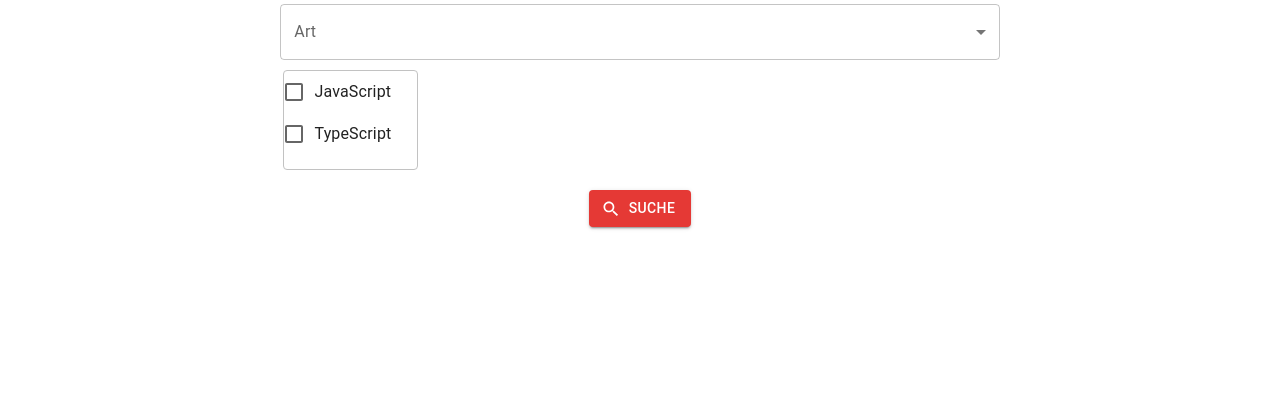
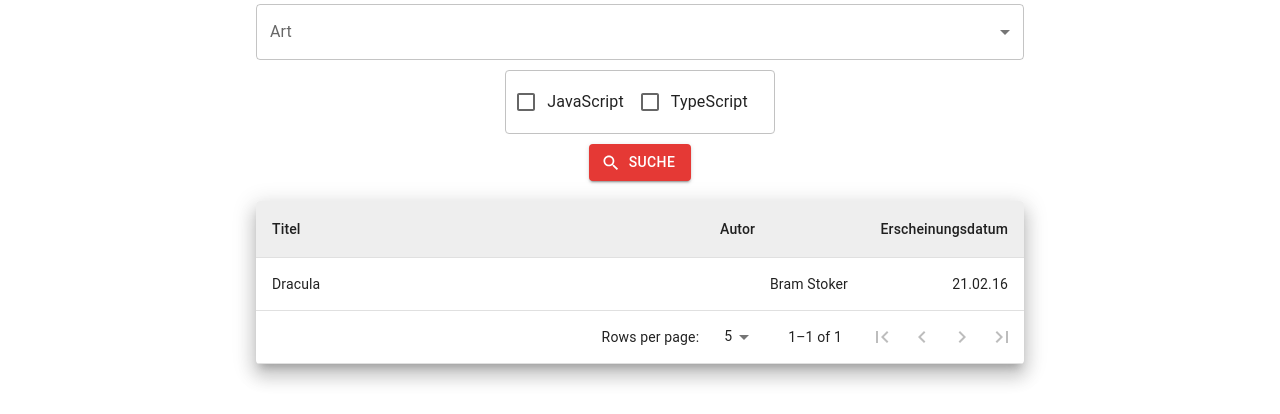
Before and after one commit to marius-a-mueller/buchweb, a React (Vite) app: page /search in a window 1280 px wide. Shown: the part 365-779 px from the top of the page. Built offline with nearby package versions, Linux system fonts and the light colour scheme; no server answers.

Commit message:
Added BookTable for search results

```diff
--- /dev/null
+++ b/src/features/ui/search/BookTable.tsx
@@ -0,0 +1,212 @@
+import * as React from 'react';
+import { useTheme } from '@mui/material/styles';
+import Box from '@mui/material/Box';
+import Table from '@mui/material/Table';
+import TableBody from '@mui/material/TableBody';
+import TableContainer from '@mui/material/TableContainer';
+import TableFooter from '@mui/material/TableFooter';
+import TablePagination from '@mui/material/TablePagination';
+import TableRow from '@mui/material/TableRow';
+import Paper from '@mui/material/Paper';
+import IconButton from '@mui/material/IconButton';
+import FirstPageIcon from '@mui/icons-material/FirstPage';
+import KeyboardArrowLeft from '@mui/icons-material/KeyboardArrowLeft';
+import KeyboardArrowRight from '@mui/icons-material/KeyboardArrowRight';
+import LastPageIcon from '@mui/icons-material/LastPage';
+import { TableHead } from '@mui/material';
+import TableCell from '@mui/material/TableCell';
+
+interface TablePaginationActionsProps {
+  count: number;
+  page: number;
+  rowsPerPage: number;
+  onPageChange: (
+    event: React.MouseEvent<HTMLButtonElement>,
+    newPage: number
+  ) => void;
+}
+
+interface BookTableRow {
+  title: string;
+  author: string;
+  bookDate: string;
+}
+
+interface BookTableProps {
+  rows: BookTableRow[];
+}
+
+const TablePaginationActions = (props: TablePaginationActionsProps) => {
+  const theme = useTheme();
+  const { count, page, rowsPerPage, onPageChange } = props;
+
+  const handleFirstPageButtonClick = (
+    event: React.MouseEvent<HTMLButtonElement>
+  ) => {
+    onPageChange(event, 0);
+  };
+
+  const handleBackButtonClick = (
+    event: React.MouseEvent<HTMLButtonElement>
+  ) => {
+    onPageChange(event, page - 1);
+  };
+
+  const handleNextButtonClick = (
+    event: React.MouseEvent<HTMLButtonElement>
+  ) => {
+    onPageChange(event, page + 1);
+  };
+
+  const handleLastPageButtonClick = (
+    event: React.MouseEvent<HTMLButtonElement>
+  ) => {
+    onPageChange(event, Math.max(0, Math.ceil(count / rowsPerPage) - 1));
+  };
+
+  return (
+    <Box sx={{ flexShrink: 0, ml: 2.5 }}>
+      <IconButton
+        onClick={handleFirstPageButtonClick}
+        disabled={page === 0}
+        aria-label="first page"
+      >
+        {theme.direction === 'rtl' ? <LastPageIcon /> : <FirstPageIcon />}
+      </IconButton>
+      <IconButton
+        onClick={handleBackButtonClick}
+        disabled={page === 0}
+        aria-label="previous page"
+      >
+        {theme.direction === 'rtl' ? (
+          <KeyboardArrowRight />
+        ) : (
+          <KeyboardArrowLeft />
+        )}
+      </IconButton>
+      <IconButton
+        onClick={handleNextButtonClick}
+        disabled={page >= Math.ceil(count / rowsPerPage) - 1}
+        aria-label="next page"
+      >
+        {theme.direction === 'rtl' ? (
+          <KeyboardArrowLeft />
+        ) : (
+          <KeyboardArrowRight />
+        )}
+      </IconButton>
+      <IconButton
+        onClick={handleLastPageButtonClick}
+        disabled={page >= Math.ceil(count / rowsPerPage) - 1}
+        aria-label="last page"
+      >
+        {theme.direction === 'rtl' ? <FirstPageIcon /> : <LastPageIcon />}
+      </IconButton>
+    </Box>
+  );
+};
+
+//function createData(name: string, calories: number, fat: number) {
+//return { name, calories, fat };
+//}
+
+//const rows = [
+//createData('Cupcake', 305, 3.7),
+//createData('Donut', 452, 25.0),
+//createData('Eclair', 262, 16.0),
+//createData('Frozen yoghurt', 159, 6.0),
+//createData('Gingerbread', 356, 16.0),
+//createData('Honeycomb', 408, 3.2),
+//createData('Ice cream sandwich', 237, 9.0),
+//createData('Jelly Bean', 375, 0.0),
+//createData('KitKat', 518, 26.0),
+//createData('Lollipop', 392, 0.2),
+//createData('Marshmallow', 318, 0),
+//createData('Nougat', 360, 19.0),
+//createData('Oreo', 437, 18.0),
+//].sort((a, b) => (a.calories < b.calories ? -1 : 1));
+
+const BookTable = (props: BookTableProps) => {
+  const [page, setPage] = React.useState(0);
+  const [rowsPerPage, setRowsPerPage] = React.useState(5);
+  const { rows } = props;
+
+  // Avoid a layout jump when reaching the last page with empty rows.
+  const emptyRows =
+    page > 0 ? Math.max(0, (1 + page) * rowsPerPage - rows.length) : 0;
+
+  const handleChangePage = (
+    event: React.MouseEvent<HTMLButtonElement> | null,
+    newPage: number
+  ) => {
+    setPage(newPage);
+  };
+
+  const handleChangeRowsPerPage = (
+    event: React.ChangeEvent<HTMLInputElement | HTMLTextAreaElement>
+  ) => {
+    setRowsPerPage(parseInt(event.target.value, 10));
+    setPage(0);
+  };
+
+  return (
+    <TableContainer component={Paper} elevation={12}>
+      <Table aria-label="custom pagination table">
+        <TableHead>
+          <TableRow>
+            <TableCell>Titel</TableCell>
+            <TableCell>Autor</TableCell>
+            <TableCell align="right">Erscheinungsdatum</TableCell>
+          </TableRow>
+        </TableHead>
+        <TableBody>
+          {(rowsPerPage > 0
+            ? rows.slice(page * rowsPerPage, page * rowsPerPage + rowsPerPage)
+            : rows
+          ).map((row) => (
+            <TableRow key={row.title}>
+              <TableCell component="th" scope="row">
+                {row.title}
+              </TableCell>
+              <TableCell style={{ width: 160 }} align="right">
+                {row.author}
+              </TableCell>
+              <TableCell style={{ width: 160 }} align="right">
+                {row.bookDate}
+              </TableCell>
+            </TableRow>
+          ))}
+          {emptyRows > 0 && (
+            <TableRow style={{ height: 53 * emptyRows }}>
+              <TableCell colSpan={6} />
+            </TableRow>
+          )}
+        </TableBody>
+        <TableFooter>
+          <TableRow>
+            <TablePagination
+              rowsPerPageOptions={[5, 10, 25, { label: 'All', value: -1 }]}
+              colSpan={3}
+              count={rows.length}
+              rowsPerPage={rowsPerPage}
+              page={page}
+              slotProps={{
+                select: {
+                  inputProps: {
+                    'aria-label': 'rows per page',
+                  },
+                  native: true,
+                },
+              }}
+              onPageChange={handleChangePage}
+              onRowsPerPageChange={handleChangeRowsPerPage}
+              ActionsComponent={TablePaginationActions}
+            />
+          </TableRow>
+        </TableFooter>
+      </Table>
+    </TableContainer>
+  );
+};
+
+export { BookTable };
--- /dev/null
+++ b/src/features/ui/search/index.ts
@@ -0,0 +1 @@
+export * from './BookTable';
--- a/src/pages/Search.tsx
+++ b/src/pages/Search.tsx
@@ -11,6 +11,7 @@ import Button from '@mui/material/Button';
 import SearchIcon from '@mui/icons-material/Search';
 import axios from 'axios';
 import { useState, useEffect } from 'react';
+import { BookTable } from '@/features/ui/search';
 
 interface BookType {
   isbn: string;
@@ -94,10 +95,12 @@ const Search = () => {
   }, []);
 
   return (
+    <>
       <Box
         component="form"
         sx={{
-        '& .MuiTextField-root': { m: 1, width: '80ch' },
+          '& .MuiTextField-root': { m: 1, width: '100%' },
+          width: '60%',
         }}
         noValidate
         autoComplete="off"
@@ -117,23 +120,23 @@ const Search = () => {
             label="ISBN"
             value={searchIsbn}
             onChange={(e) => setSearchIsbn(e.target.value)}
-          sx={{ width: '80ch', textAlign: 'center' }}
+            sx={{ width: '100%', textAlign: 'center' }}
           />
           <TextField
             id="title-input"
             label="Titel"
             value={searchTitel}
             onChange={(e) => setSearchTitel(e.target.value)}
-          sx={{ width: '80ch', textAlign: 'center' }}
+            sx={{ width: '100%', textAlign: 'center' }}
           />
           <TextField
             id="rating-input"
             label="Rating"
             value={selectedRatingOption}
             onChange={(e) => setSelectedRatingOption(e.target.value)}
-          sx={{ width: '80ch', textAlign: 'center' }}
+            sx={{ width: '100%', textAlign: 'center' }}
           />
-        <Box sx={{ width: '80ch', textAlign: 'center' }}>
+          <Box sx={{ width: '100%', textAlign: 'center' }}>
             <FormControl fullWidth>
               <InputLabel id="demo-simple-select-label">Art</InputLabel>
               <Select
@@ -143,6 +146,7 @@ const Search = () => {
                 label="Art"
                 onChange={handleChange}
               >
+                <MenuItem value={''}>Keine Auswahl</MenuItem>
                 <MenuItem value={'KINDLE'}>Kindle</MenuItem>
                 <MenuItem value={'DRUCKAUSGABE'}>Druckausgabe</MenuItem>
               </Select>
@@ -150,18 +154,19 @@ const Search = () => {
           </Box>
           <Box
             sx={{
-            width: 135,
-            height: 100,
+              //width: 135,
+              //height: 100,
               borderRadius: 1,
               border: '1px solid',
               borderColor: '#c2c2c2',
               bgcolor: 'transparent',
-            marginRight: '580px',
-            marginTop: '10px',
-            marginBottom: '10px',
+              //marginRight: '580px',
+              margin: '10px',
+              padding: '10px',
+              //marginBottom: '10px',
             }}
           >
-          <FormGroup>
+            <FormGroup sx={{ display: 'flex', flexDirection: 'row' }}>
               <FormControlLabel
                 control={
                   <Checkbox
@@ -188,7 +193,7 @@ const Search = () => {
             variant="contained"
             color="secondary"
             startIcon={<SearchIcon />}
-          sx={{ marginTop: '10px' }}
+            sx={{ marginBottom: '20px' }}
             onClick={handleSearch}
             disabled={loading}
           >
@@ -196,6 +201,14 @@ const Search = () => {
           </Button>
         </div>
       </Box>
+      <Box sx={{ width: '60%' }}>
+        <BookTable
+          rows={[
+            { title: 'Dracula', author: 'Bram Stoker', bookDate: '21.02.16' },
+          ]}
+        ></BookTable>
+      </Box>
+    </>
   );
 };
 
--- a/src/theme.ts
+++ b/src/theme.ts
@@ -13,6 +13,19 @@ export const getTheme = (mode: 'light' | 'dark'): Theme => {
       },
     },
     components: {
+      MuiTableHead: {
+        styleOverrides: {
+          root: {
+            ...(mode === 'light'
+              ? {
+                  backgroundColor: grey[200],
+                }
+              : {
+                  backgroundColor: grey[800],
+                }),
+          },
+        },
+      },
       MuiSwitch: {
         styleOverrides: {
           switchBase: {
```
Lines whose indentation alone changed are shown as unchanged.
